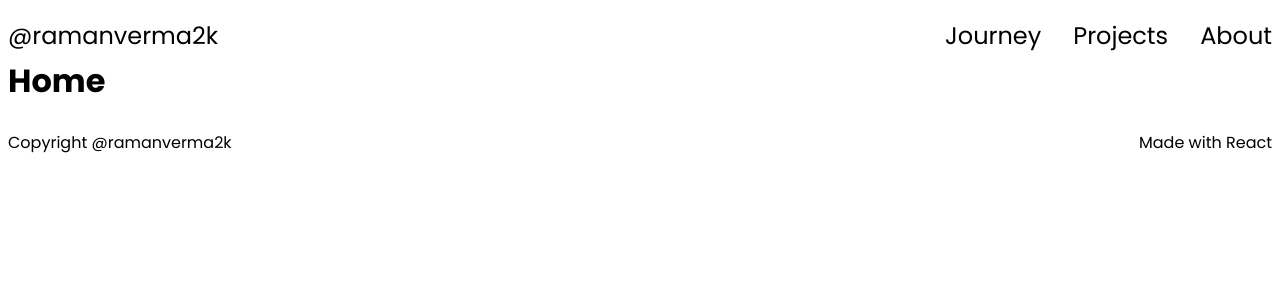
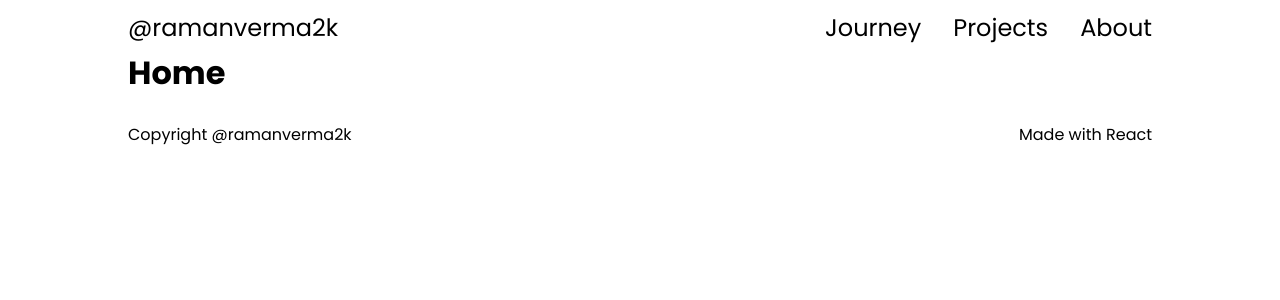
Before and after one commit to ramanverma2k/port_web, a React (Vite) app: page / in a window 1280 px wide. Shown: the top 300 px of the page. Built offline with nearby package versions, Linux system fonts and the light colour scheme.

Commit message:
index.css: add default margin to body.

```diff
--- a/src/index.css
+++ b/src/index.css
@@ -12,3 +12,7 @@
   -moz-osx-font-smoothing: grayscale;
   -webkit-text-size-adjust: 100%;
 }
+
+body {
+  margin: auto 8rem;
+}
```
